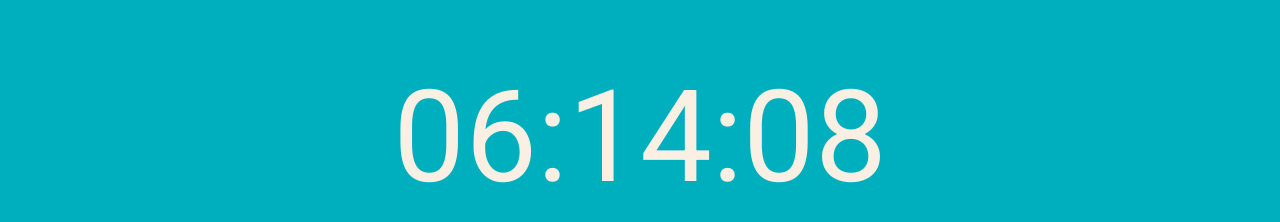
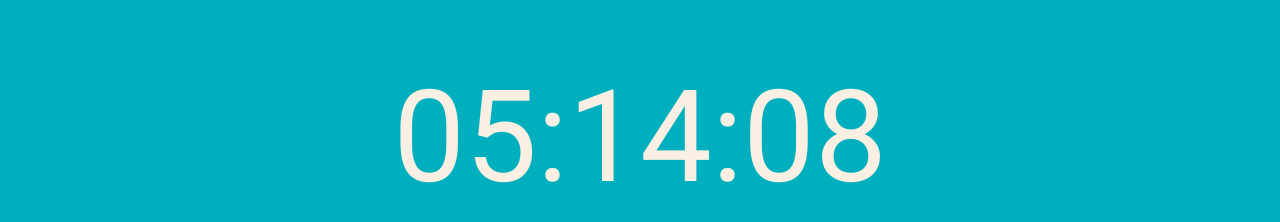
Before and after one commit to Lux-AI-Challenge/static-site, a React (Create React App) app: page /specs-2021 in a window 1280 px wide. Shown: the part 208-430 px from the top of the page. Built offline with nearby package versions, Linux system fonts and the light colour scheme.

Commit message:
Update index.tsx

```diff
--- a/src/pages/Specs/Specs2021/index.tsx
+++ b/src/pages/Specs/Specs2021/index.tsx
@@ -79,7 +79,7 @@ const Specs2021Page = () => {
       }
     });
   }, []);
-  const startDate = new Date('2021-06-30T18:00:00-0800');
+  const startDate = new Date('2021-06-30T17:00:00-0800');
   useEffect(() => {
     const timer = setInterval(() => {
       setClock(getTimeDifferenceString(new Date(), startDate));
```
